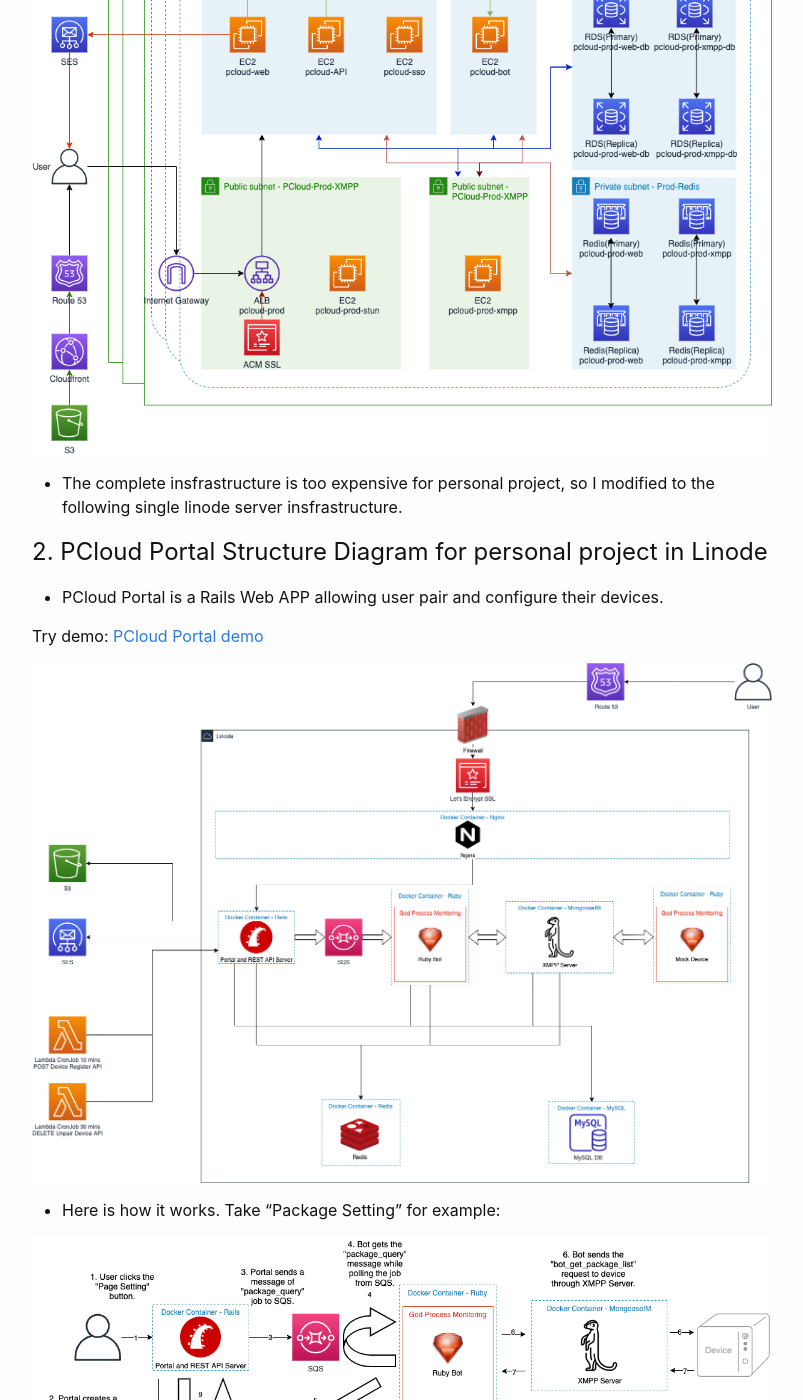
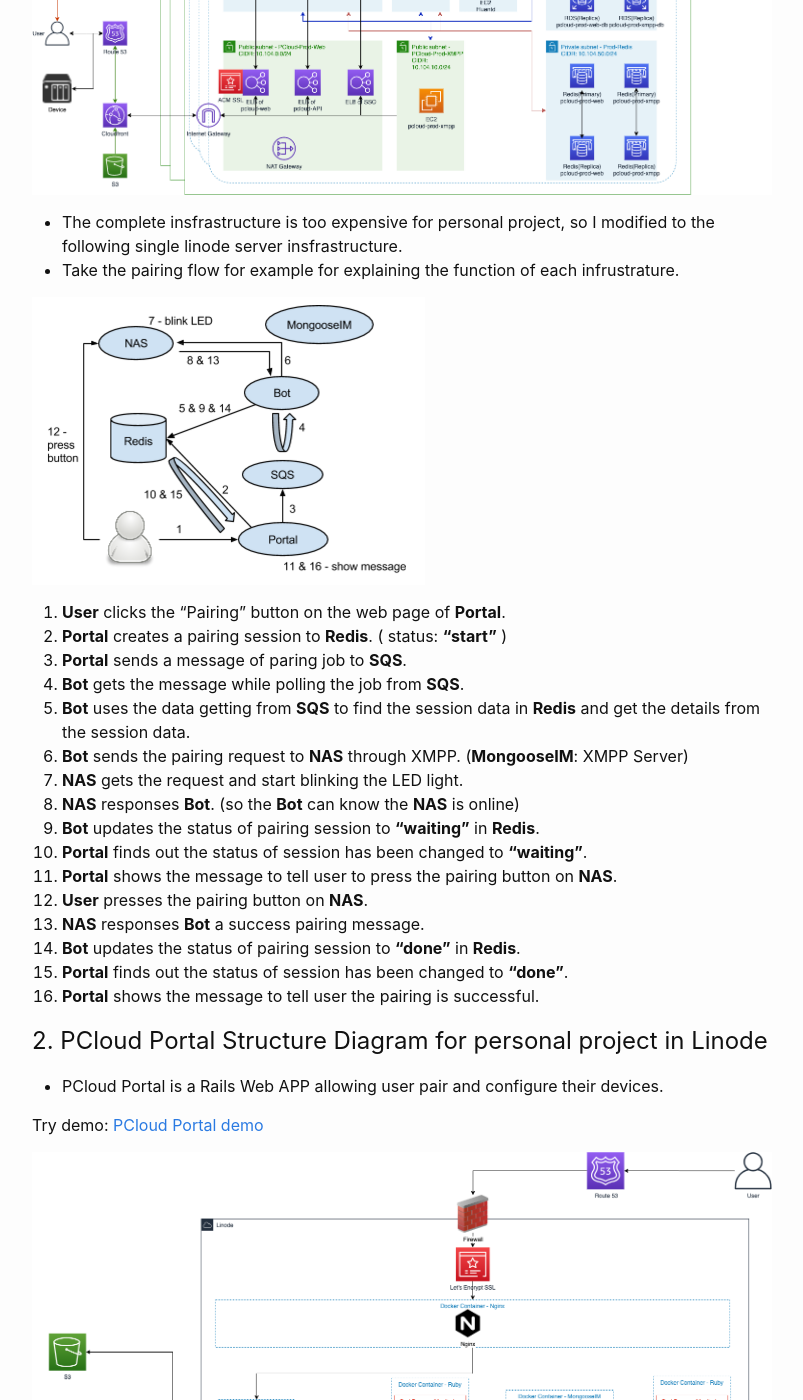
Before and after one commit to calvinchu8172/calvinchu8172.github.io, a Jekyll site: the page built from _posts/2020-09-14-pcloud-structure.markdown, in a window 1280 px wide and 1400 px high, scrolled down 505 px. Shown: the whole window, without its empty margins (238-1041 px from the left). Built offline with Jekyll 4.4.1, drawn with Linux system fonts in a browser that asks for light colours.

Commit message:
Modify the pcloud structure and add pairing flow for example.

```diff
--- a/_posts/2020-09-14-pcloud-structure.markdown
+++ b/_posts/2020-09-14-pcloud-structure.markdown
@@ -9,9 +9,30 @@ categories: pcloud
 
 * This is the complete AWS infrastructure diagram of PCloud service.
 
-![pcloud service original diagram](/assets/pcloud/pcloud-ecowork.png)
+![pcloud service original diagram](/assets/pcloud/pcloud-ecowork1.png)
 
 * The complete insfrastructure is too expensive for personal project, so I modified to the following single linode server insfrastructure.
+* Take the pairing flow for example for explaining the function of each infrustrature.
+
+![pairing flow](/assets/pcloud/image_11.png)
+
+1. **User** clicks the "Pairing" button on the web page of **Portal**.
+2. **Portal** creates a pairing session to **Redis**. ( status: **"start"** )
+3. **Portal** sends a message of paring job to **SQS**.
+4. **Bot** gets the message while polling the job from **SQS**.
+5. **Bot** uses the data getting from **SQS** to find the session data in **Redis** and get the details from the session data.
+6. **Bot** sends the pairing request to **NAS** through XMPP. (**MongooseIM**:  XMPP Server)
+7. **NAS** gets the request and start blinking the LED light.
+8. **NAS** responses **Bot**. (so the **Bot** can know the **NAS** is online)
+9. **Bot** updates the status of pairing session to **"waiting"** in **Redis**.
+10. **Portal** finds out the status of session has been changed to **"waiting"**.
+11. **Portal** shows the message to tell user to press the pairing button on **NAS**.
+12. **User** presses the pairing button on **NAS**.
+13. **NAS** responses **Bot** a success pairing message.
+14. **Bot** updates the status of pairing session to **"done"** in **Redis**.
+15. **Portal** finds out the status of session has been changed to **"done"**.
+16. **Portal** shows the message to tell user the pairing is successful.
+
 
 # 2. PCloud Portal Structure Diagram for personal project in Linode
 
```
Also changed, not shown: assets/pcloud/image_11.png (added), assets/pcloud/pcloud-ecowork.png (deleted), assets/pcloud/pcloud-ecowork1.png (added).
